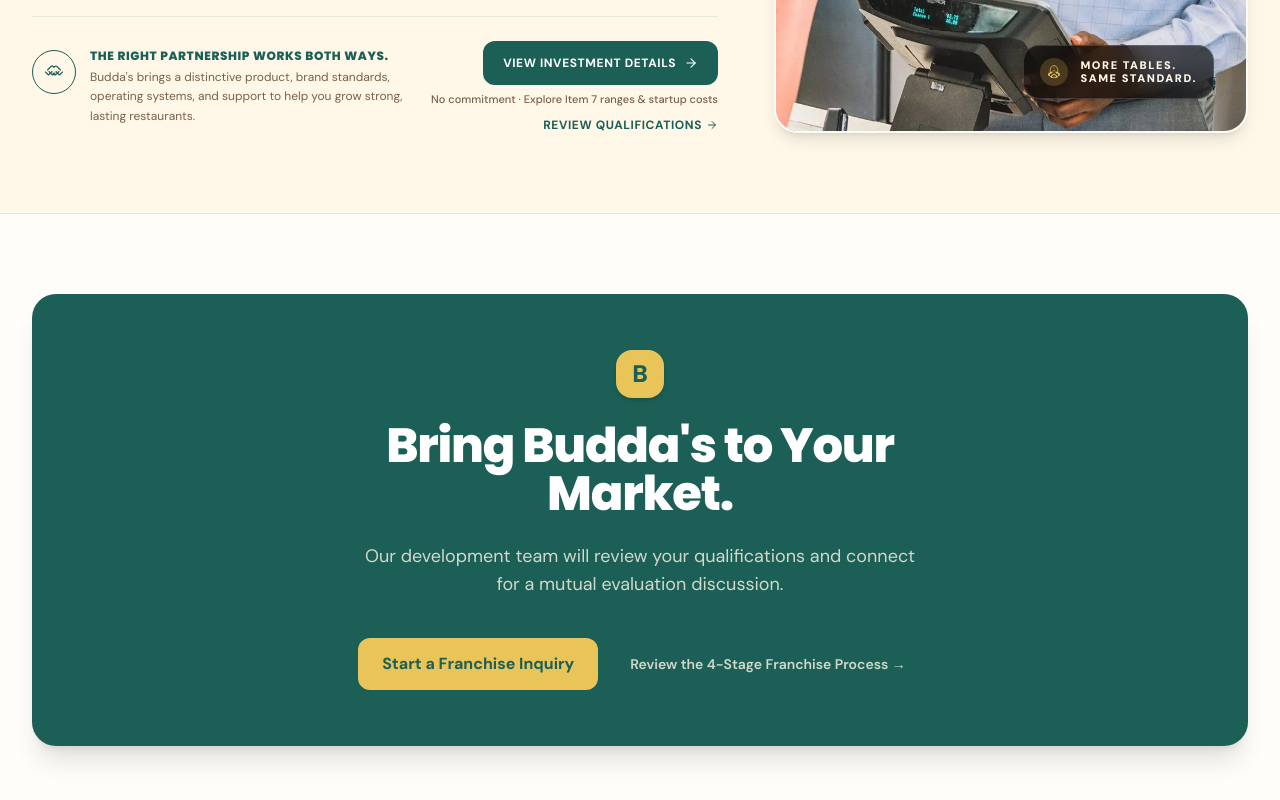
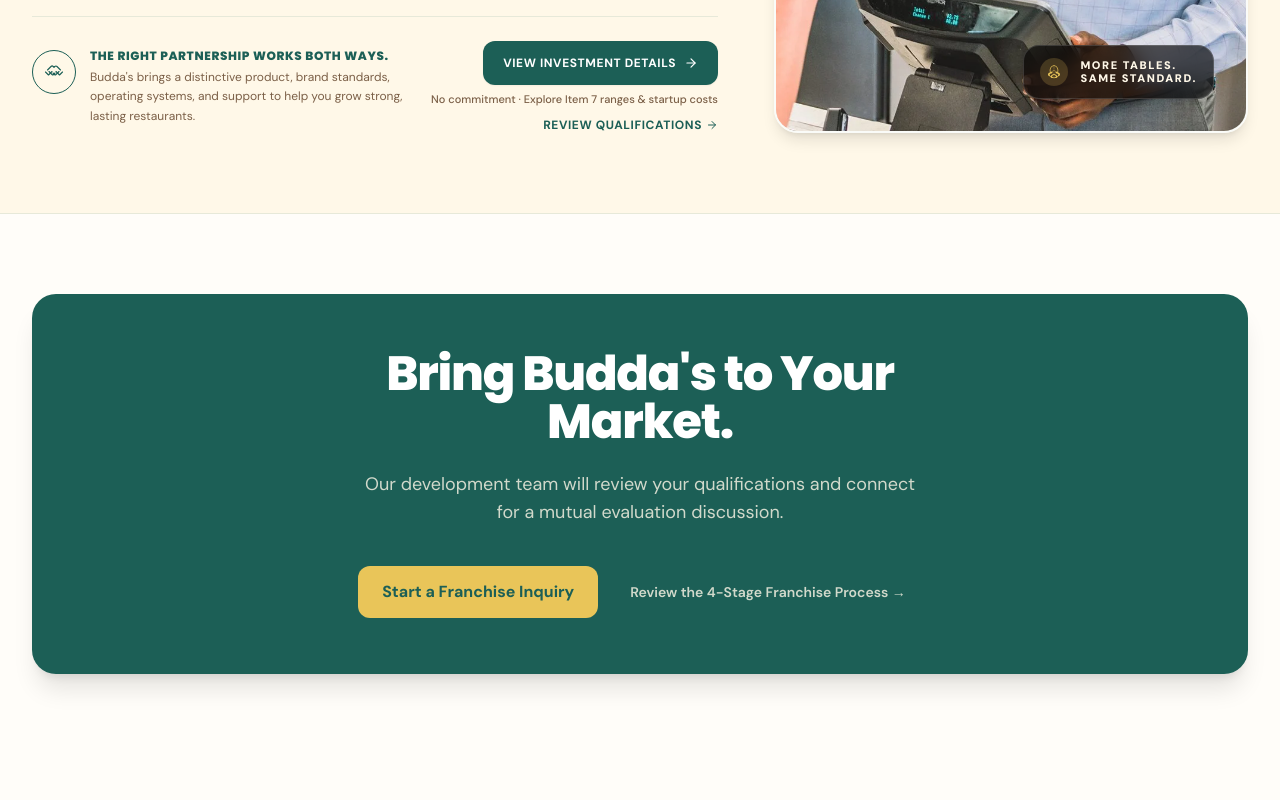
Before and after one commit to Chromapages/buddas-franchisee, a Next.js app: page / in a window 1280 px wide. Shown: the part 2012-2812 px from the top of the page. After the commit the page ends 2766 px from the top, so only its background shows below. Built offline with nearby package versions, Linux system fonts and the light colour scheme.

Commit message:
fix(ui): remove distracting gold badge from homepage CTA to restore top-down visual hierarchy

```diff
--- a/src/app/franchise/page.tsx
+++ b/src/app/franchise/page.tsx
@@ -127,9 +127,6 @@
       {/* Final Call to Action */}
       <section className="w-full max-w-7xl mx-auto px-4 sm:px-6 lg:px-8 py-12 sm:py-16 lg:py-20">
         <div className="bg-bds-teal-dark rounded-3xl p-8 sm:p-14 text-white text-center space-y-6 shadow-xl relative overflow-hidden">
-          <div className="w-12 h-12 rounded-2xl bg-bds-gold mx-auto flex items-center justify-center text-bds-teal-dark font-black text-2xl shadow-md">
-            B
-          </div>
           <h2 className="text-3xl sm:text-5xl font-black font-heading text-white max-w-2xl mx-auto tracking-tight">
             Bring Budda&apos;s to Your Market.
           </h2>
```
